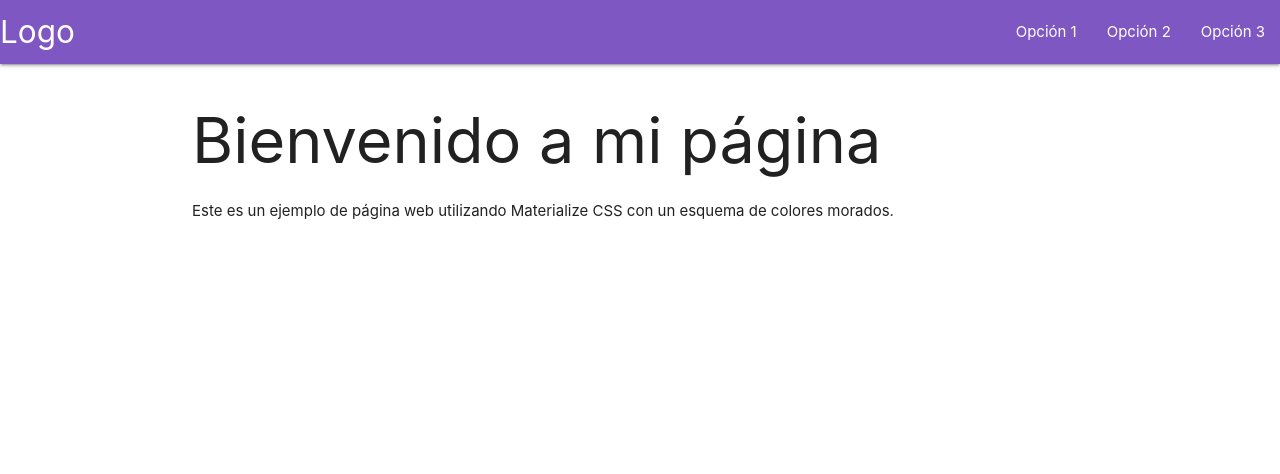
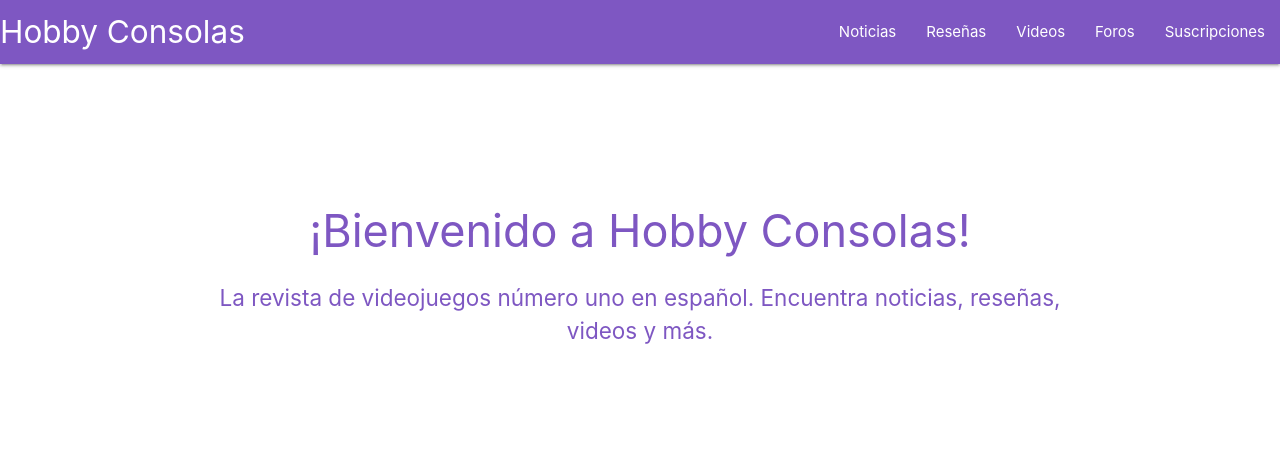
Before and after one commit to jaquemate5/proyectomerge, a plain HTML site: page src/index.html in a window 1280 px wide. Drawn offline with nearby package versions, Linux system fonts and the light colour scheme.

Commit message:
Añadimos el código de inicio

```diff
--- a/src/index.html
+++ b/src/index.html
@@ -1,9 +1,9 @@
 <!DOCTYPE html>
-<html lang="en">
+<html lang="es">
 <head>
     <meta charset="UTF-8">
     <meta name="viewport" content="width=device-width, initial-scale=1.0">
-    <title>Título de tu página</title>
+    <title>Hobby Consolas - ¡La revista de videojuegos número uno!</title>
     <!-- Importar Materialize CSS -->
     <link rel="stylesheet" href="https://cdnjs.cloudflare.com/ajax/libs/materialize/1.0.0/css/materialize.min.css">
     <!-- Estilos personalizados -->
@@ -16,27 +16,44 @@
         .purple-theme nav ul a {
             color: #ffffff; /* Cambiar el color del texto de la barra de navegación */
         }
+        /* Estilos adicionales */
+        .hero-section {
+            padding: 100px 0;
+            text-align: center;
+            color: #7e57c2;
+        }
+        .hero-section h1 {
+            font-size: 3rem;
+        }
+        .hero-section p {
+            font-size: 1.5rem;
+        }
     </style>
 </head>
-<body> <!-- Agregar la clase para el esquema de colores morados -->
+<body>
 
 <!-- Navbar -->
 <nav>
     <div class="nav-wrapper purple-theme">
-        <a href="#" class="brand-logo">Logo</a>
+        <a href="#" class="brand-logo">Hobby Consolas</a>
         <ul id="nav-mobile" class="right hide-on-med-and-down">
-            <li><a href="#">Opción 1</a></li>
-            <li><a href="#">Opción 2</a></li>
-            <li><a href="#">Opción 3</a></li>
+            <li><a href="#">Noticias</a></li>
+            <li><a href="#">Reseñas</a></li>
+            <li><a href="#">Videos</a></li>
+            <li><a href="#">Foros</a></li>
+            <li><a href="#">Suscripciones</a></li>
         </ul>
     </div>
 </nav>
 
 <!-- Contenido principal -->
-<div class="container">
-    <h1>Bienvenido a mi página</h1>
-    <p>Este es un ejemplo de página web utilizando Materialize CSS con un esquema de colores morados.</p>
-</div>
+<article class="container">
+    <!-- Sección de héroe -->
+    <section class="hero-section">
+        <h1>¡Bienvenido a Hobby Consolas!</h1>
+        <p>La revista de videojuegos número uno en español. Encuentra noticias, reseñas, videos y más.</p>
+    </section>
+</article>
 
 <!-- Importar jQuery (necesario para algunos componentes de Materialize) -->
 <script src="https://cdnjs.cloudflare.com/ajax/libs/jquery/3.5.1/jquery.min.js"></script>
```
